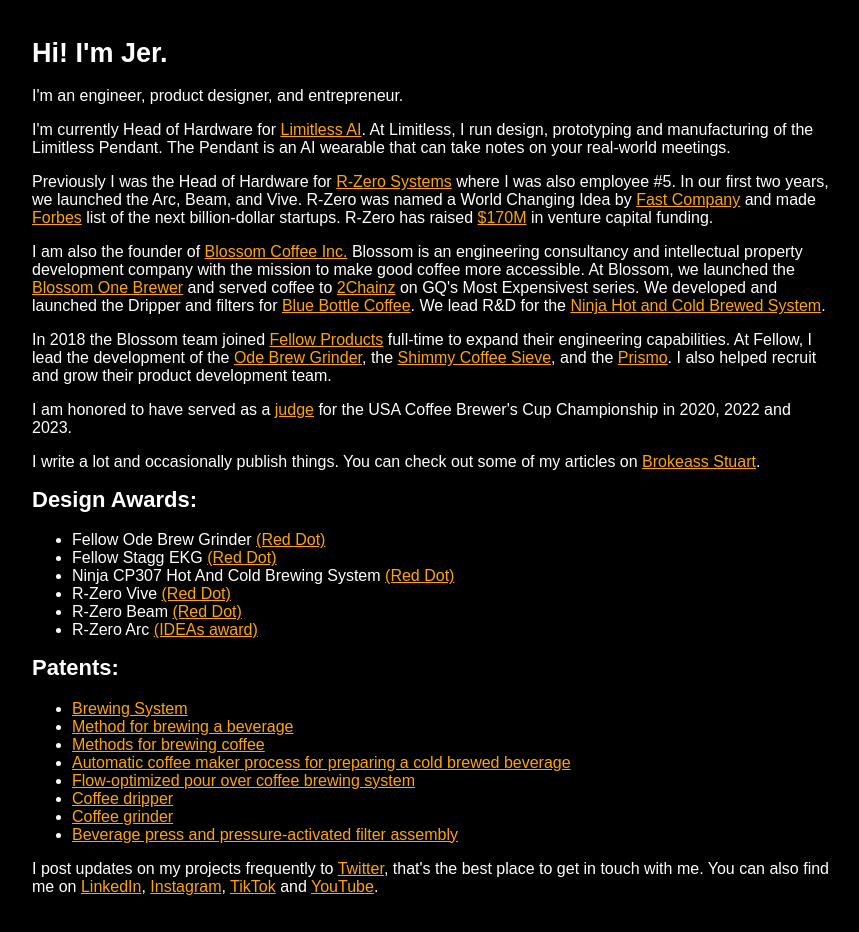
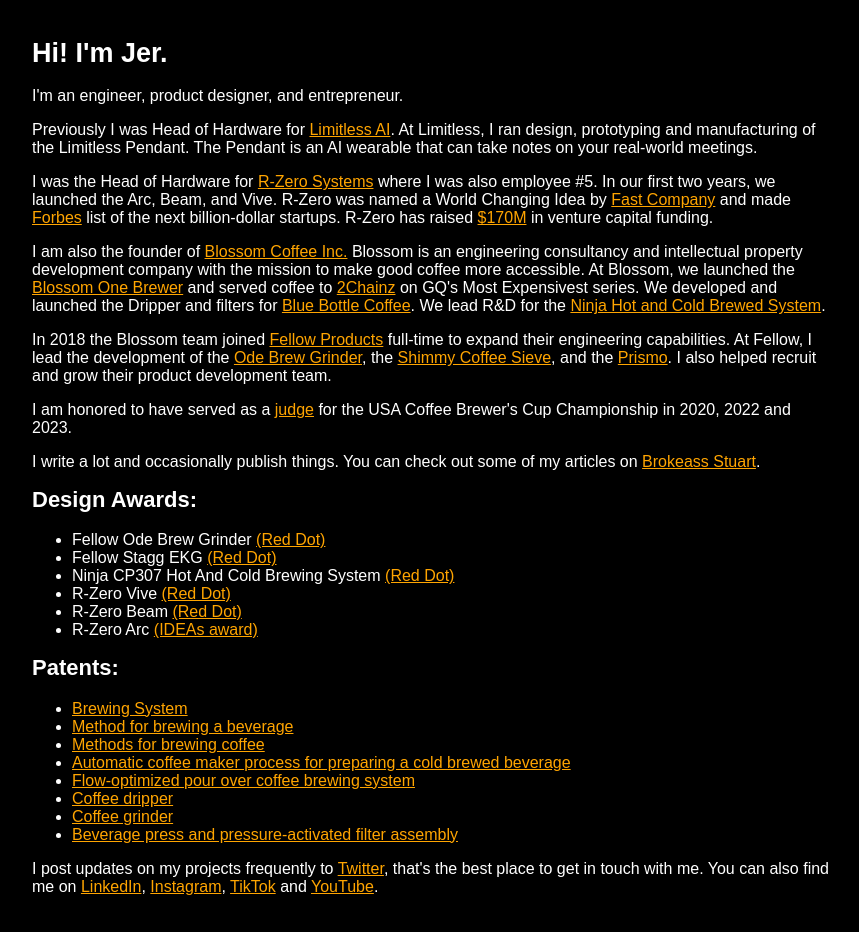
Before and after one commit to jkuempel/jkuempel.github.io, a plain HTML site: page index.html in a window 1280 px wide. Shown: the whole page, without its empty margins (208-1067 px from the left). Drawn offline with Linux system fonts and the light colour scheme.

```diff
--- a/index.html
+++ b/index.html
@@ -9,9 +9,9 @@
         <h1>Hi! I'm Jer.</h1>
         <p>I'm an engineer, product designer, and entrepreneur.</p>
 
-        <p>I'm currently Head of Hardware for <a href="https://limitless.ai">Limitless AI</a>. At Limitless, I run design, prototyping and manufacturing of the Limitless Pendant. The Pendant is an AI wearable that can take notes on your real-world meetings. </p>
+        <p> Previously I was Head of Hardware for <a href="https://limitless.ai">Limitless AI</a>. At Limitless, I ran design, prototyping and manufacturing of the Limitless Pendant. The Pendant is an AI wearable that can take notes on your real-world meetings. </p>
 
- <p> Previously I was the Head of Hardware for  <a href="https://rzero.com">R-Zero Systems</a> where I was also employee #5. In our first two years, we launched the Arc, Beam, and Vive. R-Zero was named a World Changing Idea by <a href="https://www.fastcompany.com/90742802/world-changing-ideas-awards-2022-wellness-finalists-and-honorable-mentions">Fast Company</a> and made <a href="https://rzero.com/blog/r-zero-named-to-forbes-2022-next-billion-dollar-startups-list/">Forbes</a> list of the next billion-dollar startups. R-Zero has raised <a href="https://www.crunchbase.com/organization/r-zero">$170M</a> in venture capital funding. </p>
+ <p> I was the Head of Hardware for  <a href="https://rzero.com">R-Zero Systems</a> where I was also employee #5. In our first two years, we launched the Arc, Beam, and Vive. R-Zero was named a World Changing Idea by <a href="https://www.fastcompany.com/90742802/world-changing-ideas-awards-2022-wellness-finalists-and-honorable-mentions">Fast Company</a> and made <a href="https://rzero.com/blog/r-zero-named-to-forbes-2022-next-billion-dollar-startups-list/">Forbes</a> list of the next billion-dollar startups. R-Zero has raised <a href="https://www.crunchbase.com/organization/r-zero">$170M</a> in venture capital funding. </p>
 
         <p>I am also the founder of <a href="https://www.blossomcoffee.com">Blossom Coffee Inc.</a> Blossom is an engineering consultancy and intellectual property development company with the mission to make good coffee more accessible. At Blossom, we launched the <a href="https://www.theverge.com/2012/10/1/3432980/blossom-one-limited-coffee-maker-11111">Blossom One Brewer</a> and served coffee to <a href="https://youtu.be/-L_Z9pZx4Ko">2Chainz</a> on GQ's Most Expensivest series. We developed and launched the Dripper and filters for <a href="https://sprudge.com/building-better-dripper-blue-bottle-coffee-113097.html">Blue Bottle Coffee</a>. We lead R&D for the <a href="https://www.amazon.com/Auto-iQ-Frother-Baskets-Thermal-CP307/dp/B07FX73Y7H?th=1">Ninja Hot and Cold Brewed System</a>.</p>
 
```
